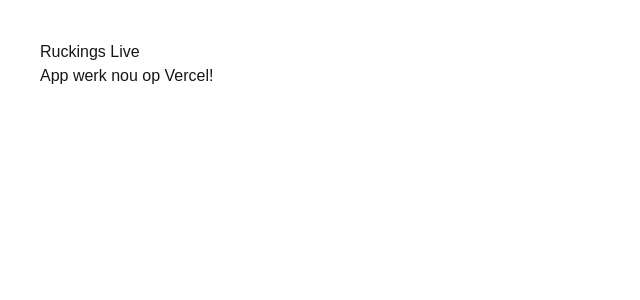
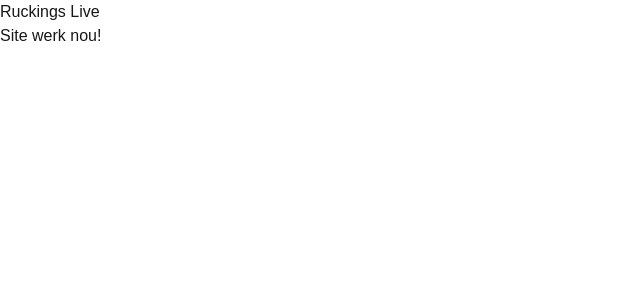
Before and after one commit to isabellallamprecth03-lang/ruckkings, a Next.js app: page / in a window 1280 px wide. Shown: the top 300 px of the page, without its empty margins (0-640 px from the left). Built offline with nearby package versions, Linux system fonts and the light colour scheme.

Commit message:
fix homepage clean

```diff
--- a/app/page.tsx
+++ b/app/page.tsx
@@ -1,8 +1,8 @@
 export default function Home() {
   return (
-      <main style={{ padding: "40px" }}>
-        <h1>Ruckings Live</h1>
-        <p>App werk nou op Vercel!</p>
-      </main>
+    <main>
+      <h1> Ruckings Live</h1>
+      <p> Site werk nou! </p>
+    </main>
   );
 }
```
